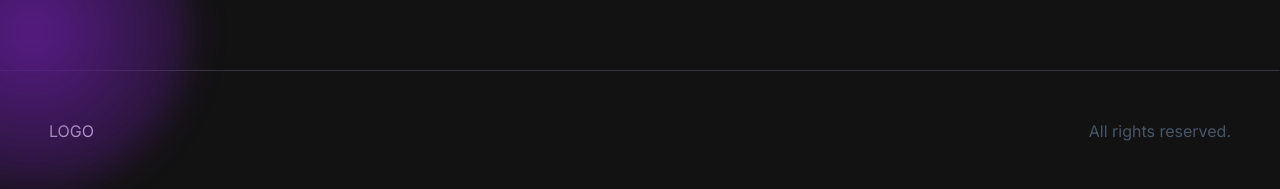
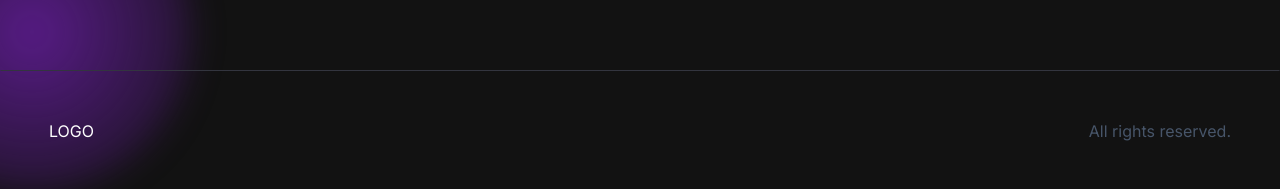
Before and after one commit to ngyongkang/nextjs-portfolio, a Next.js app: page / in a window 1280 px wide. Shown: the part 3879-4068 px from the top of the page. Built offline with nearby package versions, Linux system fonts and the light colour scheme.

Commit message:
fixed z-axis on footer to be in front of mesh.

```diff
--- a/src/app/components/FooterSection.jsx
+++ b/src/app/components/FooterSection.jsx
@@ -2,7 +2,7 @@
 
 function FooterSection() {
   return (
-    <footer className='footer border border-t-[#33353F] border-l-transparent border-r-transparent text-white'>
+    <footer className='z-10 footer border border-t-[#33353F] border-l-transparent border-r-transparent text-white'>
         <div className='container p-12 flex justify-between'>
             <span>
                 LOGO
```
